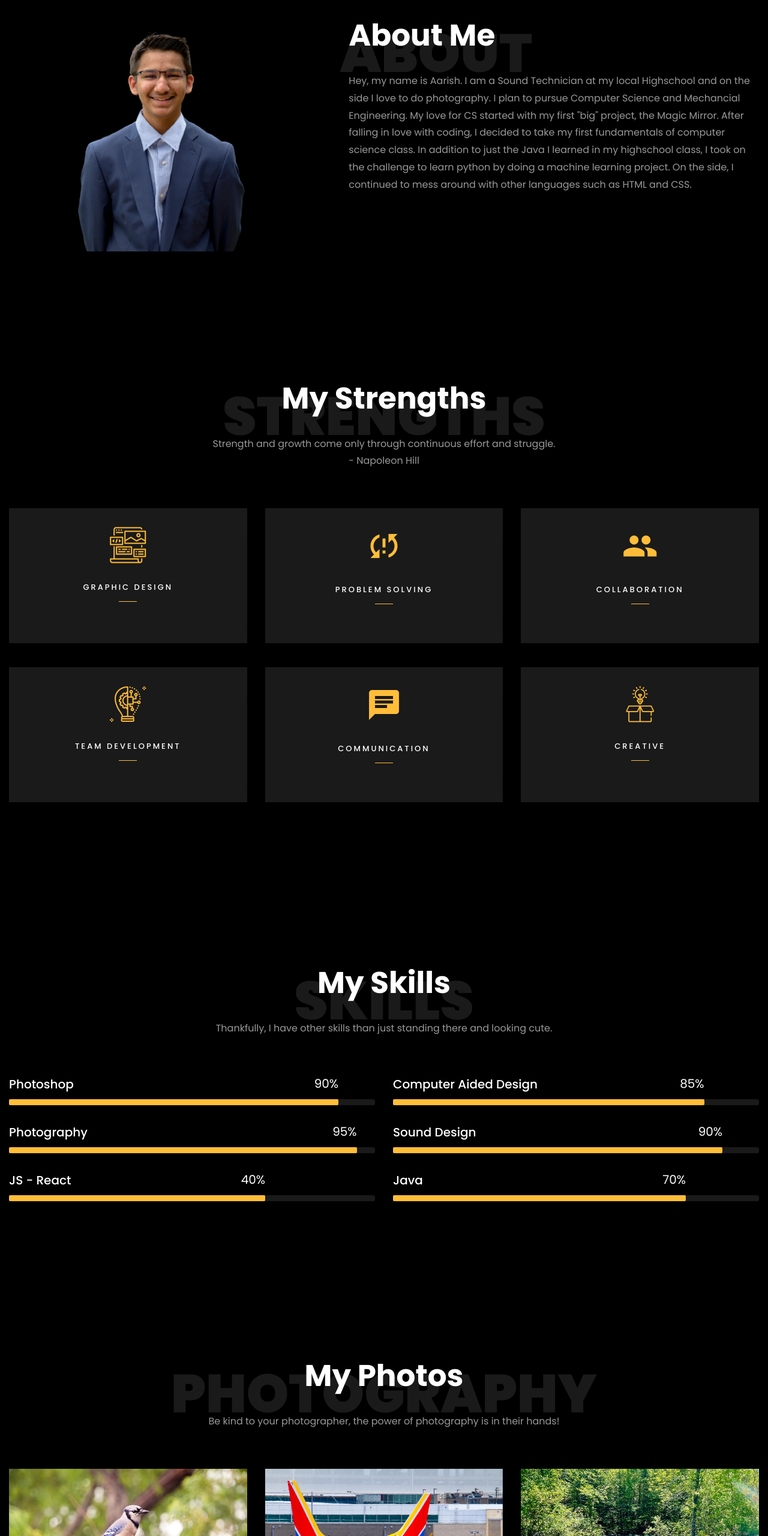
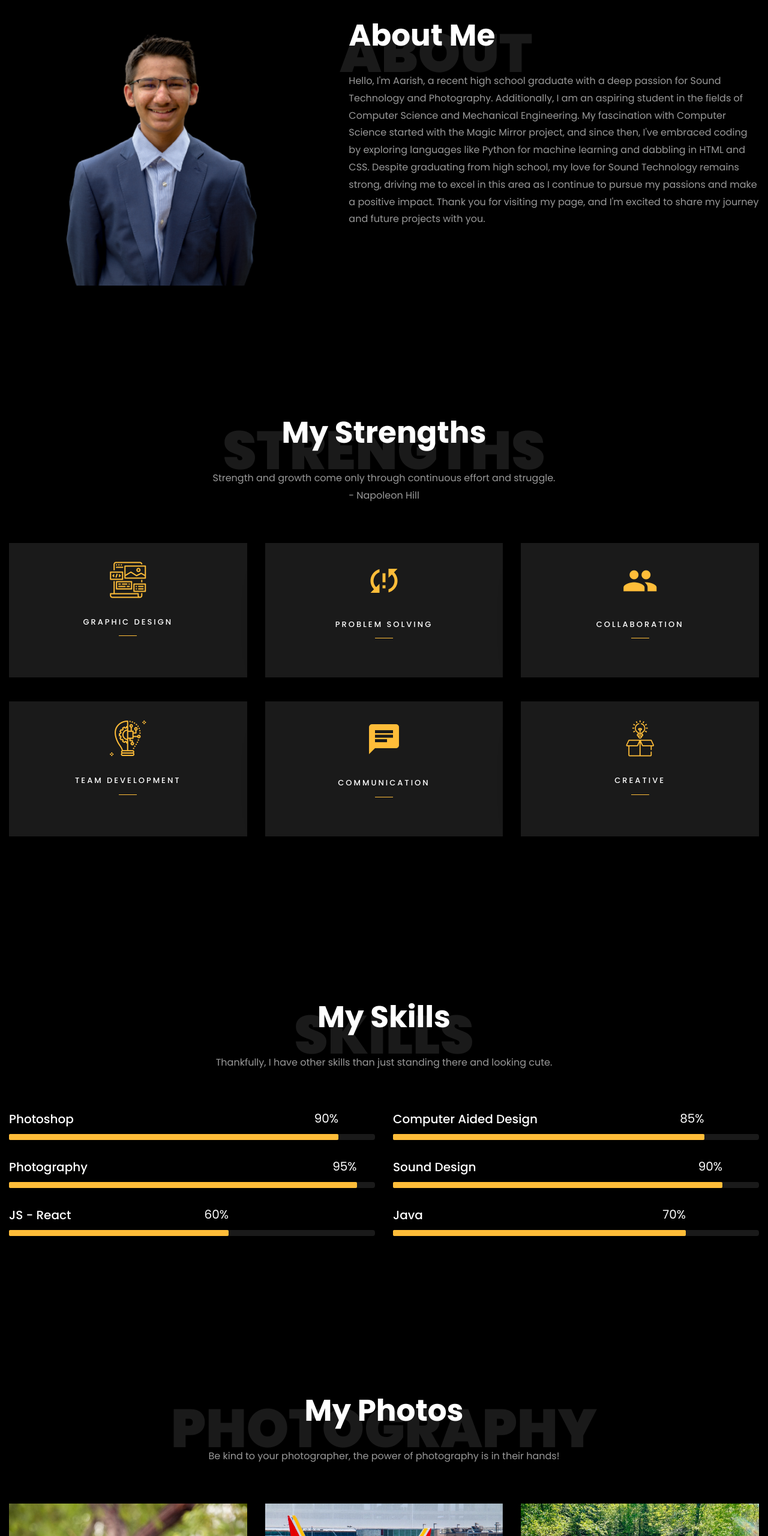
Before and after one commit to aarishrajwani/landingpage, a plain HTML site: page index.html in a window 1280 px wide. Shown: the part 840-3400 px from the top of the page at 60% size. Drawn offline with Linux system fonts and the light colour scheme; files whose address does not match are found by name.

Commit message:
Update index.html

```diff
--- a/index.html
+++ b/index.html
@@ -102,11 +102,7 @@
 		          <div class="col-md-12 heading-section ftco-animate">
 		          	<h1 class="big">ABOUT</h1>
 		            <h2 class="mb-4">About Me</h2>
-		            <p>Hey, my name is Aarish. I am a Sound Technician at my local Highschool and on the side I love to do photography.
-						I plan to pursue Computer Science and Mechancial Engineering. My love for CS started with my first "big" project, the Magic Mirror.
-						 After falling in love with coding, I decided to take my first fundamentals of computer science class.
-						 In addition to just the Java I learned in my highschool class, I took on the challenge to learn python by doing a machine learning project.
-						 On the side, I continued to mess around with other languages such as HTML and CSS. </p>
+		            <p>Hello, I'm Aarish, a recent high school graduate with a deep passion for Sound Technology and Photography. Additionally, I am an aspiring student in the fields of Computer Science and Mechanical Engineering. My fascination with Computer Science started with the Magic Mirror project, and since then, I've embraced coding by exploring languages like Python for machine learning and dabbling in HTML and CSS. Despite graduating from high school, my love for Sound Technology remains strong, driving me to excel in this area as I continue to pursue my passions and make a positive impact. Thank you for visiting my page, and I'm excited to share my journey and future projects with you.</p>
 
 		          </div>
 		        </div>
@@ -323,8 +319,8 @@
 							<h3>JS - React</h3>
 							<div class="progress">
 							 	<div class="progress-bar color-5" role="progressbar" aria-valuenow="70"
-							  	aria-valuemin="0" aria-valuemax="100" style="width:70%">
-							    <span>40%</span>
+							  	aria-valuemin="0" aria-valuemax="100" style="width:60%">
+							    <span>60%</span>
 							  	</div>
 							</div>
 						</div>
@@ -563,10 +559,10 @@
           <div class="col-md-6 col-lg-3 d-flex ftco-animate">
           	<div class="align-self-stretch box p-4 text-center">
           		<div class="icon d-flex align-items-center justify-content-center">
-					<img href="http://instagram.com/aarishrajwani" src="/images/iconmonstr-instagram-11-240.png" target="_blank" width="32px" height="32px" alt="">
+					<img href="http://instagram.com/aarishrajwani_photography" src="/images/iconmonstr-instagram-11-240.png" target="_blank" width="32px" height="32px" alt="">
 				</div>
           		<h3 class="mb-4">Instagram</h3>
-	            <p><a href="http://instagram.com/aarishrajwani">@aarishrajwani</a></p>
+	            <p><a href="http://instagram.com/aarishrajwani_photography">@aarishrajwani_photography</a></p>
 	          </div>
           </div>
 
```
